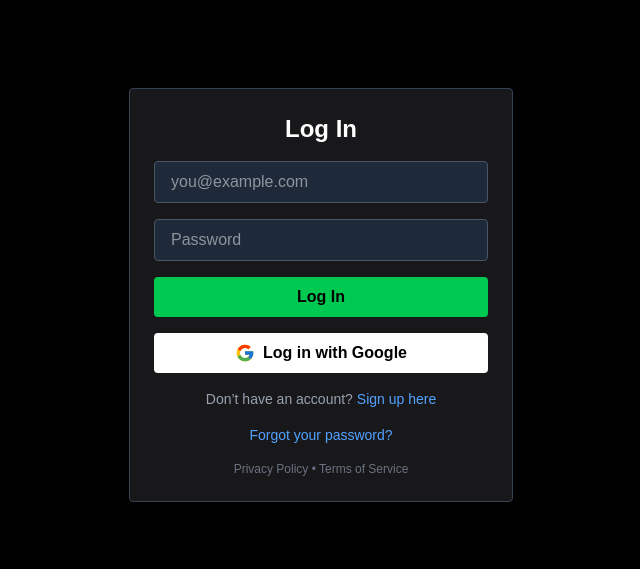
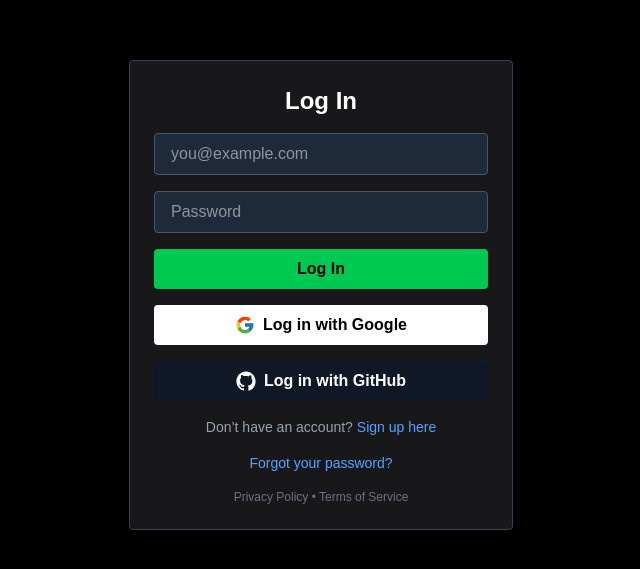
Before and after one commit to Sensorman/qbitshield-landing, a Next.js app: page /login in a window 1280 px wide. Shown: the part 105-674 px from the top of the page, without its empty margins (319-959 px from the left). Built offline with nearby package versions, Linux system fonts and the light colour scheme; no server answers.

Commit message:
adding github login

```diff
--- a/app/login/LoginForm.js
+++ b/app/login/LoginForm.js
@@ -56,6 +56,16 @@ export default function LoginForm() {
     if (error) console.error("Google login failed:", error.message);
   };
 
+  const handleGitHubLogin = async () => {
+    const { error } = await supabase.auth.signInWithOAuth({
+      provider: 'github',
+      options: {
+        redirectTo: 'https://qbitshield.com/api/auth/callback?redirect=/dashboard'
+      }
+    });
+    if (error) console.error("GitHub login failed:", error.message);
+  };
+
   const handleForgotPassword = async () => {
     const email = prompt("Enter your email to reset password")
     if (!email) return
@@ -91,6 +101,17 @@ export default function LoginForm() {
           <FcGoogle className="mr-2 text-xl" /> Log in with Google
         </button>
 
+        <button
+          type="button"
+          onClick={handleGitHubLogin}
+          className="flex items-center justify-center w-full px-4 py-2 bg-gray-900 text-white font-semibold rounded hover:bg-gray-800"
+        >
+          <svg className="mr-2 w-5 h-5" viewBox="0 0 24 24" fill="currentColor">
+            <path d="M12 .5C5.65.5.5 5.77.5 12.29c0 5.2 3.44 9.6 8.21 11.17.6.1.82-.27.82-.6 0-.29-.01-1.07-.02-2.1-3.34.73-4.04-1.66-4.04-1.66-.55-1.43-1.35-1.8-1.35-1.8-1.1-.78.08-.77.08-.77 1.22.08 1.87 1.27 1.87 1.27 1.08 1.9 2.83 1.35 3.52 1.03.11-.8.42-1.35.76-1.66-2.66-.3-5.47-1.34-5.47-5.96 0-1.32.46-2.4 1.23-3.25-.12-.3-.53-1.5.12-3.12 0 0 1-.32 3.29 1.23A11.7 11.7 0 0 1 12 6.07c1.02.01 2.04.14 3 .4 2.28-1.55 3.27-1.23 3.27-1.23.66 1.62.24 2.82.12 3.12.77.85 1.22 1.93 1.22 3.25 0 4.63-2.82 5.65-5.5 5.95.43.38.81 1.1.81 2.22 0 1.6-.01 2.89-.01 3.28 0 .33.21.71.83.59A11.79 11.79 0 0 0 23.5 12.3C23.5 5.77 18.35.5 12 .5z"/>
+          </svg>
+          Log in with GitHub
+        </button>
+
         <p className="text-sm text-center text-gray-400">
           Don’t have an account? <a href="/signup" className="text-blue-400 hover:underline">Sign up here</a>
         </p>
```
